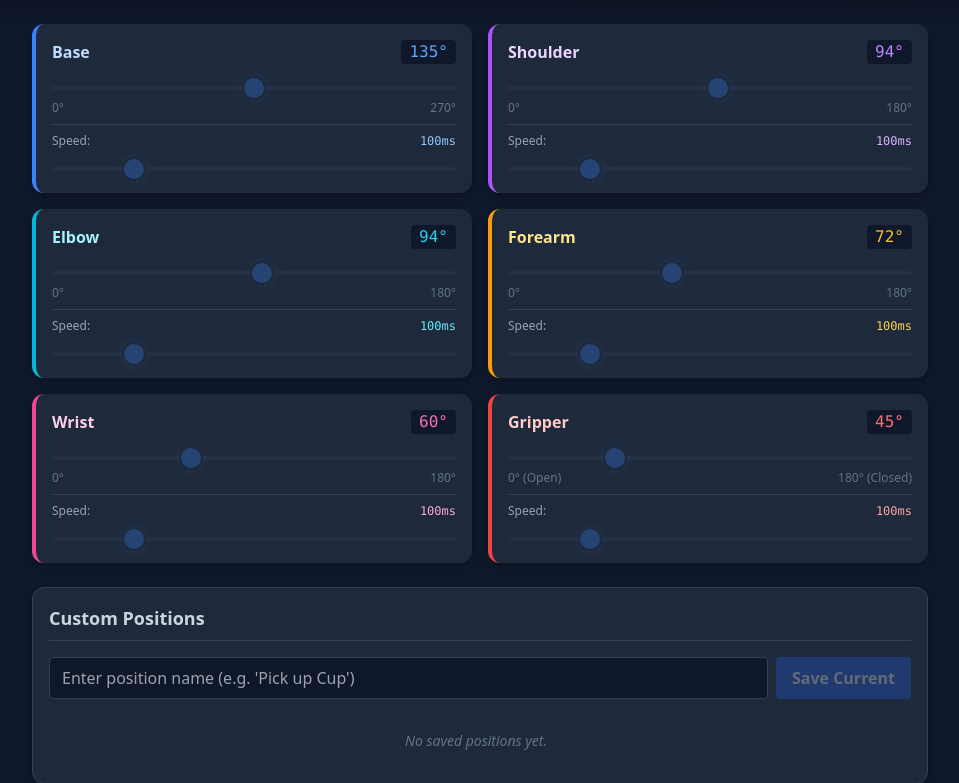
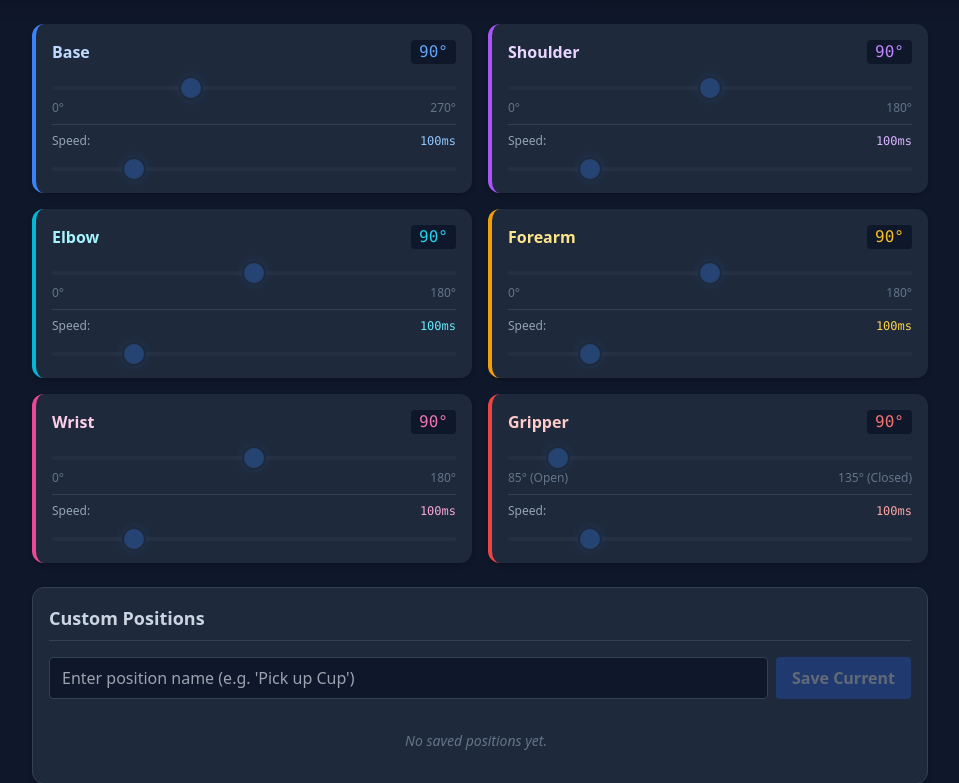
Before and after one commit to Kitqrsin/Robotic-Arm---Jarvis, a Flask app: template src/arm_controller/arm_controller/templates/index.html in a window 1280 px wide. Shown: the part 73-856 px from the top of the page, without its empty margins (160-1119 px from the left). Run offline with Flask 3, Linux system fonts and the light colour scheme; the template is opened without the code that fills it, so the values that code supplies are empty; some libraries are stand-ins or nearby versions.

Commit message:
Refactor: Centralize servo configuration to use database as source of truth
- Added /api/initial_positions endpoint to fetch 'reset' pose from database.
- Updated app.js to fetch initial positions dynamically via API.
- Removed hardcoded servo positions from client-side state.
- Updated index.html default slider values.
- Established database as the single source of truth for robot initial state.

```diff
--- a/src/arm_controller/arm_controller/app.py
+++ b/src/arm_controller/arm_controller/app.py
@@ -58,7 +58,7 @@ SERVO_CONFIG = {
         "min": 1000,
         "max": 2000,
         "range": 270,
-        "start_angle": 90,
+        "start_angle": 98,
     },
     "s": {
         "channel": 1,
@@ -66,7 +66,7 @@ SERVO_CONFIG = {
         "min": 1000,
         "max": 2000,
         "range": 180,
-        "start_angle": 94,
+        "start_angle": 96,
     },
     "e": {
         "channel": 2,
@@ -74,7 +74,7 @@ SERVO_CONFIG = {
         "min": 1000,
         "max": 2000,
         "range": 180,
-        "start_angle": 94,
+        "start_angle": 98,
     },
     "f": {
         "channel": 4,
@@ -82,7 +82,7 @@ SERVO_CONFIG = {
         "min": 1000,
         "max": 2000,
         "range": 180,
-        "start_angle": 72,
+        "start_angle": 70,
     },
     "w": {
         "channel": 5,
@@ -95,8 +95,8 @@ SERVO_CONFIG = {
     "g": {
         "channel": 6,
         "type": "standard",
-        "min": 1000,
-        "max": 2000,
+        "min": 500,
+        "max": 2500,
         "range": 180,
         "start_angle": 45,
     },
@@ -223,24 +223,32 @@ def init_database():
 
 
 def init_admin():
-    """Create default admin account if it doesn't exist"""
+    """Create or update default admin account"""
     conn = get_db_connection()
     cursor = conn.cursor()
 
     # Check if admin exists
     cursor.execute("SELECT id FROM users WHERE username = ?", ("admin",))
-    if not cursor.fetchone():
+    existing_admin = cursor.fetchone()
+
+    admin_password_hash = generate_password_hash("256admin")
+
+    if not existing_admin:
         # Create admin account
-        admin_password_hash = generate_password_hash("3111admin3111")
         cursor.execute(
             "INSERT INTO users (username, password_hash, is_admin) VALUES (?, ?, ?)",
             ("admin", admin_password_hash, 1),
         )
-        conn.commit()
         print("[ADMIN] Created default admin account (username: admin)")
     else:
-        print("[ADMIN] Admin account already exists")
+        # Update existing admin password
+        cursor.execute(
+            "UPDATE users SET password_hash = ? WHERE username = ?",
+            (admin_password_hash, "admin")
+        )
+        print("[ADMIN] Updated admin password")
 
+    conn.commit()
     conn.close()
 
 
@@ -686,6 +694,44 @@ def get_last_position():
         return jsonify({"success": False, "message": "No saved position"})
 
 
+@app.route("/api/initial_positions", methods=["GET"])
+@login_required
+def get_initial_positions():
+    """Get initial positions from database 'reset' pose or fallback to SERVO_CONFIG"""
+    try:
+        conn = get_db_connection()
+        cursor = conn.cursor()
+        cursor.execute("SELECT * FROM poses WHERE name = ?", ("reset",))
+        reset_pose = cursor.fetchone()
+        conn.close()
+
+        if reset_pose:
+            # Use database values
+            initial_positions = {
+                "s1": reset_pose["s1"],
+                "s2": reset_pose["s2"],
+                "s3": reset_pose["s3"],
+                "s4": reset_pose["s4"],
+                "s5": reset_pose["s5"],
+                "s6": reset_pose["s6"],
+            }
+            return jsonify({"success": True, "positions": initial_positions, "source": "database"})
+        else:
+            # Fallback to SERVO_CONFIG defaults
+            initial_positions = {
+                "s1": SERVO_CONFIG["b"]["start_angle"],
+                "s2": SERVO_CONFIG["s"]["start_angle"],
+                "s3": SERVO_CONFIG["e"]["start_angle"],
+                "s4": SERVO_CONFIG["f"]["start_angle"],
+                "s5": SERVO_CONFIG["w"]["start_angle"],
+                "s6": SERVO_CONFIG["g"]["start_angle"],
+            }
+            return jsonify({"success": True, "positions": initial_positions, "source": "config"})
+
+    except Exception as e:
+        return jsonify({"success": False, "error": str(e)}), 500
+
+
 # --- CLEANUP ---
 def cleanup():
     """Cleanup GPIO and servos on shutdown"""
--- a/src/arm_controller/arm_controller/static/js/app.js
+++ b/src/arm_controller/arm_controller/static/js/app.js
@@ -2,14 +2,18 @@
 const API_BASE = window.location.origin;
 
 // --- State ---
+// Initial positions will be loaded from API
 let armState = {
-    s1: 90, // Base
-    s2: 94,  // Shoulder
-    s3: 94,  // Elbow
-    s4: 72,  // Forearm
-    s5: 60,  // Wrist
-    s6: 45   // Gripper
+    s1: 90, // Base - will be updated from API
+    s2: 90,  // Shoulder - will be updated from API
+    s3: 90,  // Elbow - will be updated from API
+    s4: 90,  // Forearm - will be updated from API
+    s5: 90,  // Wrist - will be updated from API
+    s6: 90   // Gripper - will be updated from API
 };
+
+// Store initial positions fetched from database
+let initialPositions = null;
 
 let isConnected = false;
 let oeEnabled = false;  // Track OE pin state
@@ -56,6 +60,32 @@ async function checkStatus() {
     }
 }
 
+async function loadInitialPositions() {
+    try {
+        const response = await fetch(`${API_BASE}/api/initial_positions`);
+        const data = await response.json();
+
+        if (data.success && data.positions) {
+            initialPositions = data.positions;
+
+            // Update armState with initial positions
+            armState.s1 = initialPositions.s1;
+            armState.s2 = initialPositions.s2;
+            armState.s3 = initialPositions.s3;
+            armState.s4 = initialPositions.s4;
+            armState.s5 = initialPositions.s5;
+            armState.s6 = initialPositions.s6;
+
+            logData(`Initial positions loaded from ${data.source}`);
+            return true;
+        }
+        return false;
+    } catch (error) {
+        console.error('Failed to load initial positions:', error);
+        return false;
+    }
+}
+
 async function loadLastPosition() {
     try {
         const response = await fetch(`${API_BASE}/api/last_position`);
@@ -65,12 +95,12 @@ async function loadLastPosition() {
             const position = data.position;
 
             // Update armState
-            armState.s1 = position.s1 || 90;
-            armState.s2 = position.s2 || 94;
-            armState.s3 = position.s3 || 94;
-            armState.s4 = position.s4 || 72;
-            armState.s5 = position.s5 || 60;
-            armState.s6 = position.s6 || 45;
+            armState.s1 = position.s1 || initialPositions?.s1 || 90;
+            armState.s2 = position.s2 || initialPositions?.s2 || 90;
+            armState.s3 = position.s3 || initialPositions?.s3 || 90;
+            armState.s4 = position.s4 || initialPositions?.s4 || 90;
+            armState.s5 = position.s5 || initialPositions?.s5 || 90;
+            armState.s6 = position.s6 || initialPositions?.s6 || 90;
 
             // Update UI sliders and displays
             for (let key in armState) {
@@ -115,14 +145,11 @@ async function toggleOE() {
 
             // Safety: Reset sliders to initial positions when motors are enabled
             if (data.oe_enabled) {
-                const initialPositions = {
-                    s1: 90, // Base
-                    s2: 94,  // Shoulder
-                    s3: 94,  // Elbow
-                    s4: 72,  // Forearm
-                    s5: 60,  // Wrist
-                    s6: 45   // Gripper
-                };
+                // Use initialPositions loaded from database
+                if (!initialPositions) {
+                    logData('⚠️ Initial positions not loaded', true);
+                    return;
+                }
 
                 // Lock all servos
                 const servosToMove = [];
@@ -696,7 +723,19 @@ function updateChainButtons() {
 
 // --- Initialization ---
 async function init() {
-    await loadLastPosition();  // Load last position first
+    await loadInitialPositions();  // Load initial positions from database first
+    await loadLastPosition();  // Load last position second
+
+    // Update UI sliders with current armState
+    for (let key in armState) {
+        const slider = document.getElementById(key);
+        const servoId = parseInt(key.substring(1));
+        if (slider) {
+            slider.value = armState[key];
+            document.getElementById(`val-s${servoId}`).innerText = armState[key] + '°';
+        }
+    }
+
     await checkStatus();
     await loadSavedPoses();  // Load from database
     renderChainQueue();  // Render empty chain UI
--- a/src/arm_controller/arm_controller/templates/index.html
+++ b/src/arm_controller/arm_controller/templates/index.html
@@ -1,5 +1,6 @@
 <!DOCTYPE html>
 <html lang="en">
+
 <head>
     <meta charset="UTF-8">
     <meta name="viewport" content="width=device-width, initial-scale=1.0">
@@ -7,6 +8,7 @@
     <script src="https://cdn.tailwindcss.com"></script>
     <link rel="stylesheet" href="{{ url_for('static', filename='css/style.css') }}">
 </head>
+
 <body class="bg-slate-900 text-slate-100 font-sans min-h-screen flex flex-col">
 
     <!-- Header -->
@@ -21,21 +23,26 @@
             </div>
             <div class="flex items-center space-x-4">
                 <div class="hidden md:flex flex-col text-right text-xs text-slate-400">
-                    <span>Status: <span id="status-indicator" class="text-emerald-400 font-bold">CONNECTING...</span></span>
+                    <span>Status: <span id="status-indicator"
+                            class="text-emerald-400 font-bold">CONNECTING...</span></span>
                     <span>Motors: <span id="oe-status" class="text-red-400 font-bold">DISABLED</span></span>
                 </div>
                 {% if username == 'admin' %}
-                <a href="/register" class="bg-purple-600 hover:bg-purple-500 text-white px-4 py-2 rounded shadow-lg font-semibold transition-colors">
+                <a href="/register"
+                    class="bg-purple-600 hover:bg-purple-500 text-white px-4 py-2 rounded shadow-lg font-semibold transition-colors">
                     + Create User
                 </a>
                 {% endif %}
-                <button id="oe-toggle-btn" onclick="toggleOE()" class="bg-yellow-600 hover:bg-yellow-700 text-white px-4 py-2 rounded shadow-lg font-bold transition-colors">
+                <button id="oe-toggle-btn" onclick="toggleOE()"
+                    class="bg-yellow-600 hover:bg-yellow-700 text-white px-4 py-2 rounded shadow-lg font-bold transition-colors">
                     ENABLE MOTORS
                 </button>
-                <button onclick="emergencyStop()" class="bg-red-600 hover:bg-red-700 text-white px-4 py-2 rounded shadow-lg font-bold transition-colors animate-pulse">
+                <button onclick="emergencyStop()"
+                    class="bg-red-600 hover:bg-red-700 text-white px-4 py-2 rounded shadow-lg font-bold transition-colors animate-pulse">
                     STOP
                 </button>
-                <a href="/logout" class="bg-slate-700 hover:bg-slate-600 text-white px-4 py-2 rounded shadow-lg font-semibold transition-colors">
+                <a href="/logout"
+                    class="bg-slate-700 hover:bg-slate-600 text-white px-4 py-2 rounded shadow-lg font-semibold transition-colors">
                     Logout
                 </a>
             </div>
@@ -52,9 +59,11 @@
                 <div class="bg-slate-800 p-4 rounded-xl border-l-4 border-blue-500 shadow-md">
                     <div class="flex justify-between mb-2">
                         <label class="font-bold text-blue-200">Base</label>
-                        <span id="val-s1" class="font-mono bg-slate-900 px-2 rounded text-blue-400">135°</span>
+                        <span id="val-s1" class="font-mono bg-slate-900 px-2 rounded text-blue-400">98°</span>
                     </div>
-                    <input type="range" id="s1" min="0" max="270" value="135" oninput="document.getElementById('val-s1').innerText = this.value + '°'" onchange="updateArm(1, this.value)">
+                    <input type="range" id="s1" min="0" max="270" value="98"
+                        oninput="document.getElementById('val-s1').innerText = this.value + '°'"
+                        onchange="updateArm(1, this.value)">
                     <div class="flex justify-between text-xs text-slate-500 mt-1">
                         <span>0°</span>
                         <span>270°</span>
@@ -65,7 +74,8 @@
                             <span class="text-xs text-slate-400">Speed:</span>
                             <span id="speed-val-s1" class="text-xs text-blue-300 font-mono">100ms</span>
                         </div>
-                        <input type="range" id="speed-s1" min="10" max="500" value="100" step="10" oninput="updateServoSpeed(1, this.value)" class="w-full h-1">
+                        <input type="range" id="speed-s1" min="10" max="500" value="100" step="10"
+                            oninput="updateServoSpeed(1, this.value)" class="w-full h-1">
                     </div>
                 </div>
 
@@ -73,9 +83,11 @@
                 <div class="bg-slate-800 p-4 rounded-xl border-l-4 border-purple-500 shadow-md">
                     <div class="flex justify-between mb-2">
                         <label class="font-bold text-purple-200">Shoulder</label>
-                        <span id="val-s2" class="font-mono bg-slate-900 px-2 rounded text-purple-400">94°</span>
+                        <span id="val-s2" class="font-mono bg-slate-900 px-2 rounded text-purple-400">98°</span>
                     </div>
-                    <input type="range" id="s2" min="0" max="180" value="94" oninput="document.getElementById('val-s2').innerText = this.value + '°'" onchange="updateArm(2, this.value)">
+                    <input type="range" id="s2" min="0" max="180" value="98"
+                        oninput="document.getElementById('val-s2').innerText = this.value + '°'"
+                        onchange="updateArm(2, this.value)">
                     <div class="flex justify-between text-xs text-slate-500 mt-1">
                         <span>0°</span>
                         <span>180°</span>
@@ -86,7 +98,8 @@
                             <span class="text-xs text-slate-400">Speed:</span>
                             <span id="speed-val-s2" class="text-xs text-purple-300 font-mono">100ms</span>
                         </div>
-                        <input type="range" id="speed-s2" min="10" max="500" value="100" step="10" oninput="updateServoSpeed(2, this.value)" class="w-full h-1">
+                        <input type="range" id="speed-s2" min="10" max="500" value="100" step="10"
+                            oninput="updateServoSpeed(2, this.value)" class="w-full h-1">
                     </div>
                 </div>
 
@@ -94,9 +107,11 @@
                 <div class="bg-slate-800 p-4 rounded-xl border-l-4 border-cyan-500 shadow-md">
                     <div class="flex justify-between mb-2">
                         <label class="font-bold text-cyan-200">Elbow</label>
-                        <span id="val-s3" class="font-mono bg-slate-900 px-2 rounded text-cyan-400">94°</span>
+                        <span id="val-s3" class="font-mono bg-slate-900 px-2 rounded text-cyan-400">96°</span>
                     </div>
-                    <input type="range" id="s3" min="0" max="180" value="94" oninput="document.getElementById('val-s3').innerText = this.value + '°'" onchange="updateArm(3, this.value)">
+                    <input type="range" id="s3" min="0" max="180" value="96"
+                        oninput="document.getElementById('val-s3').innerText = this.value + '°'"
+                        onchange="updateArm(3, this.value)">
                     <div class="flex justify-between text-xs text-slate-500 mt-1">
                         <span>0°</span>
                         <span>180°</span>
@@ -107,7 +122,8 @@
                             <span class="text-xs text-slate-400">Speed:</span>
                             <span id="speed-val-s3" class="text-xs text-cyan-300 font-mono">100ms</span>
                         </div>
-                        <input type="range" id="speed-s3" min="10" max="500" value="100" step="10" oninput="updateServoSpeed(3, this.value)" class="w-full h-1">
+                        <input type="range" id="speed-s3" min="10" max="500" value="100" step="10"
+                            oninput="updateServoSpeed(3, this.value)" class="w-full h-1">
                     </div>
                 </div>
 
@@ -115,9 +131,11 @@
                 <div class="bg-slate-800 p-4 rounded-xl border-l-4 border-amber-500 shadow-md">
                     <div class="flex justify-between mb-2">
                         <label class="font-bold text-amber-200">Forearm</label>
-                        <span id="val-s4" class="font-mono bg-slate-900 px-2 rounded text-amber-400">72°</span>
+                        <span id="val-s4" class="font-mono bg-slate-900 px-2 rounded text-amber-400">70°</span>
                     </div>
-                    <input type="range" id="s4" min="0" max="180" value="72" oninput="document.getElementById('val-s4').innerText = this.value + '°'" onchange="updateArm(4, this.value)">
+                    <input type="range" id="s4" min="0" max="180" value="70"
+                        oninput="document.getElementById('val-s4').innerText = this.value + '°'"
+                        onchange="updateArm(4, this.value)">
                     <div class="flex justify-between text-xs text-slate-500 mt-1">
                         <span>0°</span>
                         <span>180°</span>
@@ -128,7 +146,8 @@
                             <span class="text-xs text-slate-400">Speed:</span>
                             <span id="speed-val-s4" class="text-xs text-amber-300 font-mono">100ms</span>
                         </div>
-                        <input type="range" id="speed-s4" min="10" max="500" value="100" step="10" oninput="updateServoSpeed(4, this.value)" class="w-full h-1">
+                        <input type="range" id="speed-s4" min="10" max="500" value="100" step="10"
+                            oninput="updateServoSpeed(4, this.value)" class="w-full h-1">
                     </div>
                 </div>
 
@@ -138,7 +157,9 @@
                         <label class="font-bold text-pink-200">Wrist</label>
                         <span id="val-s5" class="font-mono bg-slate-900 px-2 rounded text-pink-400">60°</span>
                     </div>
-                    <input type="range" id="s5" min="0" max="180" value="60" oninput="document.getElementById('val-s5').innerText = this.value + '°'" onchange="updateArm(5, this.value)">
+                    <input type="range" id="s5" min="0" max="180" value="60"
+                        oninput="document.getElementById('val-s5').innerText = this.value + '°'"
+                        onchange="updateArm(5, this.value)">
                     <div class="flex justify-between text-xs text-slate-500 mt-1">
                         <span>0°</span>
                         <span>180°</span>
@@ -149,7 +170,8 @@
                             <span class="text-xs text-slate-400">Speed:</span>
                             <span id="speed-val-s5" class="text-xs text-pink-300 font-mono">100ms</span>
                         </div>
-                        <input type="range" id="speed-s5" min="10" max="500" value="100" step="10" oninput="updateServoSpeed(5, this.value)" class="w-full h-1">
+                        <input type="range" id="speed-s5" min="10" max="500" value="100" step="10"
+                            oninput="updateServoSpeed(5, this.value)" class="w-full h-1">
                     </div>
                 </div>
 
@@ -157,12 +179,14 @@
                 <div class="bg-slate-800 p-4 rounded-xl border-l-4 border-red-500 shadow-md">
                     <div class="flex justify-between mb-2">
                         <label class="font-bold text-red-200">Gripper</label>
-                        <span id="val-s6" class="font-mono bg-slate-900 px-2 rounded text-red-400">45°</span>
+                        <span id="val-s6" class="font-mono bg-slate-900 px-2 rounded text-red-400">105°</span>
                     </div>
-                    <input type="range" id="s6" min="0" max="180" value="45" oninput="document.getElementById('val-s6').innerText = this.value + '°'" onchange="updateArm(6, this.value)">
+                    <input type="range" id="s6" min="85" max="135" value="105"
+                        oninput="document.getElementById('val-s6').innerText = this.value + '°'"
+                        onchange="updateArm(6, this.value)">
                     <div class="flex justify-between text-xs text-slate-500 mt-1">
-                        <span>0° (Open)</span>
-                        <span>180° (Closed)</span>
+                        <span>85° (Open)</span>
+                        <span>135° (Closed)</span>
                     </div>
                     <!-- Speed Control for Gripper -->
                     <div class="mt-2 pt-2 border-t border-slate-700">
@@ -170,7 +194,8 @@
                             <span class="text-xs text-slate-400">Speed:</span>
                             <span id="speed-val-s6" class="text-xs text-red-300 font-mono">100ms</span>
                         </div>
-                        <input type="range" id="speed-s6" min="10" max="500" value="100" step="10" oninput="updateServoSpeed(6, this.value)" class="w-full h-1">
+                        <input type="range" id="speed-s6" min="10" max="500" value="100" step="10"
+                            oninput="updateServoSpeed(6, this.value)" class="w-full h-1">
                     </div>
                 </div>
             </div>
@@ -183,7 +208,8 @@
                 <div class="flex gap-2 mb-4">
                     <input type="text" id="pose-name-input" placeholder="Enter position name (e.g. 'Pick up Cup')"
                         class="flex-grow bg-slate-900 border border-slate-700 rounded px-3 py-2 text-white focus:outline-none focus:border-blue-500">
-                    <button onclick="saveCurrentPose()" class="bg-blue-600 hover:bg-blue-500 text-white px-4 py-2 rounded font-semibold transition">
+                    <button onclick="saveCurrentPose()"
+                        class="bg-blue-600 hover:bg-blue-500 text-white px-4 py-2 rounded font-semibold transition">
                         Save Current
                     </button>
                 </div>
@@ -196,7 +222,8 @@
 
             <!-- Pose Chaining -->
             <div class="bg-slate-800 rounded-xl p-4 border border-purple-700 shadow-md">
-                <h3 class="text-lg font-bold text-purple-300 mb-3 border-b border-purple-700 pb-2 flex items-center gap-2">
+                <h3
+                    class="text-lg font-bold text-purple-300 mb-3 border-b border-purple-700 pb-2 flex items-center gap-2">
                     <span>⛓️ Chain Sequence</span>
                     <span class="text-xs text-slate-400 font-normal">(Max 5 poses)</span>
                 </h3>
@@ -208,20 +235,25 @@
 
                 <!-- Chain Controls -->
                 <div class="flex gap-2">
-                    <button id="run-chain-btn" onclick="executeChain()" class="flex-grow bg-purple-600 hover:bg-purple-500 text-white px-4 py-2 rounded font-semibold transition">
+                    <button id="run-chain-btn" onclick="executeChain()"
+                        class="flex-grow bg-purple-600 hover:bg-purple-500 text-white px-4 py-2 rounded font-semibold transition">
                         ▶ Run Chain
                     </button>
-                    <button id="stop-chain-btn" onclick="stopChain()" class="bg-red-600 hover:bg-red-500 text-white px-4 py-2 rounded font-semibold transition" style="opacity: 0.5;">
+                    <button id="stop-chain-btn" onclick="stopChain()"
+                        class="bg-red-600 hover:bg-red-500 text-white px-4 py-2 rounded font-semibold transition"
+                        style="opacity: 0.5;">
                         ⏹ Stop
                     </button>
-                    <button onclick="clearChain()" class="bg-slate-700 hover:bg-slate-600 text-white px-4 py-2 rounded transition">
+                    <button onclick="clearChain()"
+                        class="bg-slate-700 hover:bg-slate-600 text-white px-4 py-2 rounded transition">
                         Clear
                     </button>
                 </div>
             </div>
 
             <!-- Data Output -->
-            <div class="bg-black rounded-lg p-4 font-mono text-xs text-green-500 h-24 overflow-y-auto border border-slate-700 shadow-inner" id="console-log">
+            <div class="bg-black rounded-lg p-4 font-mono text-xs text-green-500 h-24 overflow-y-auto border border-slate-700 shadow-inner"
+                id="console-log">
                 <div class="text-slate-500 border-b border-slate-800 pb-1 mb-2">Command Log</div>
                 <div id="data-stream">Initializing connection...</div>
             </div>
@@ -230,4 +262,5 @@
 
     <script src="{{ url_for('static', filename='js/app.js') }}"></script>
 </body>
+
 </html>
```
